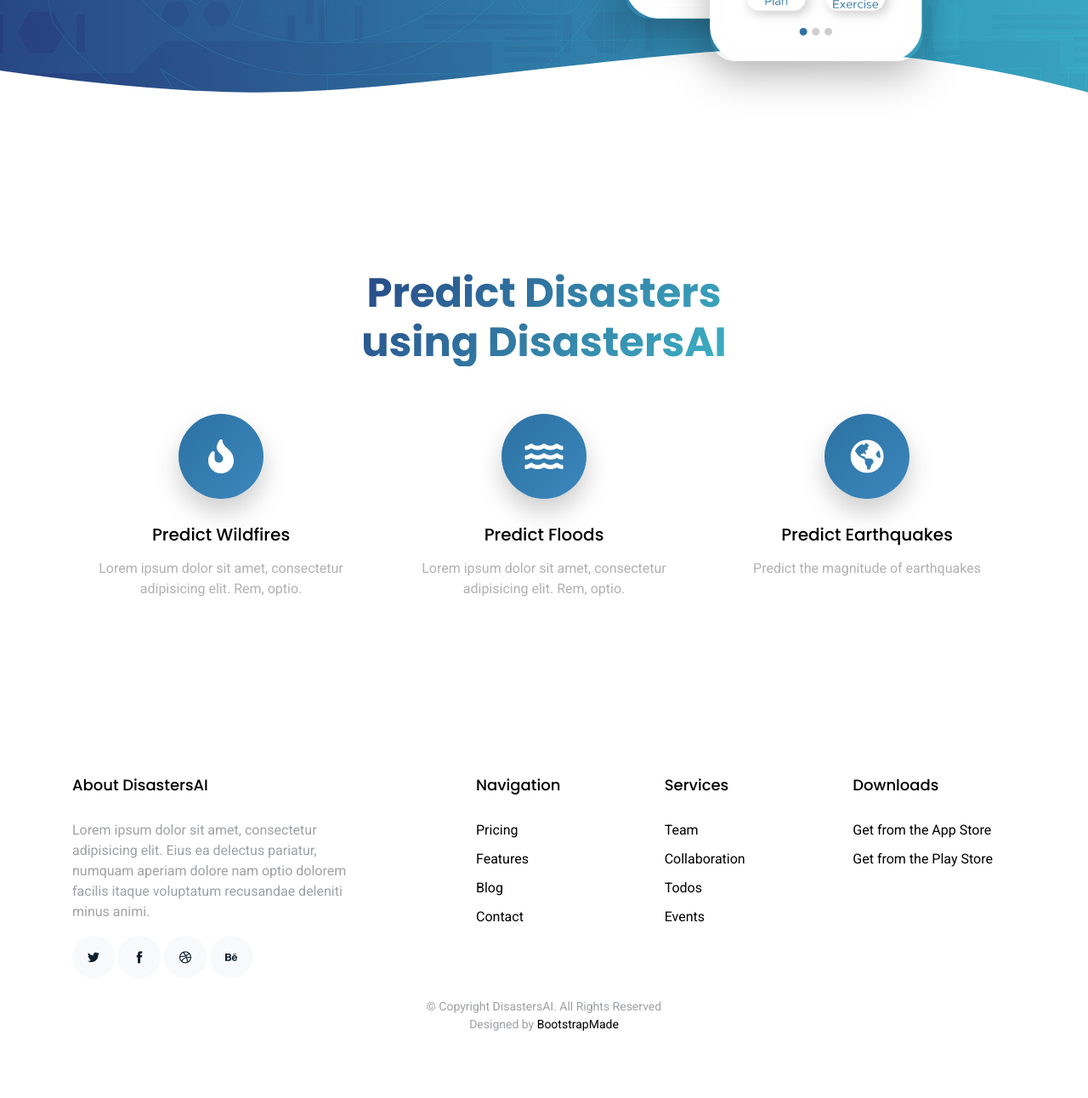
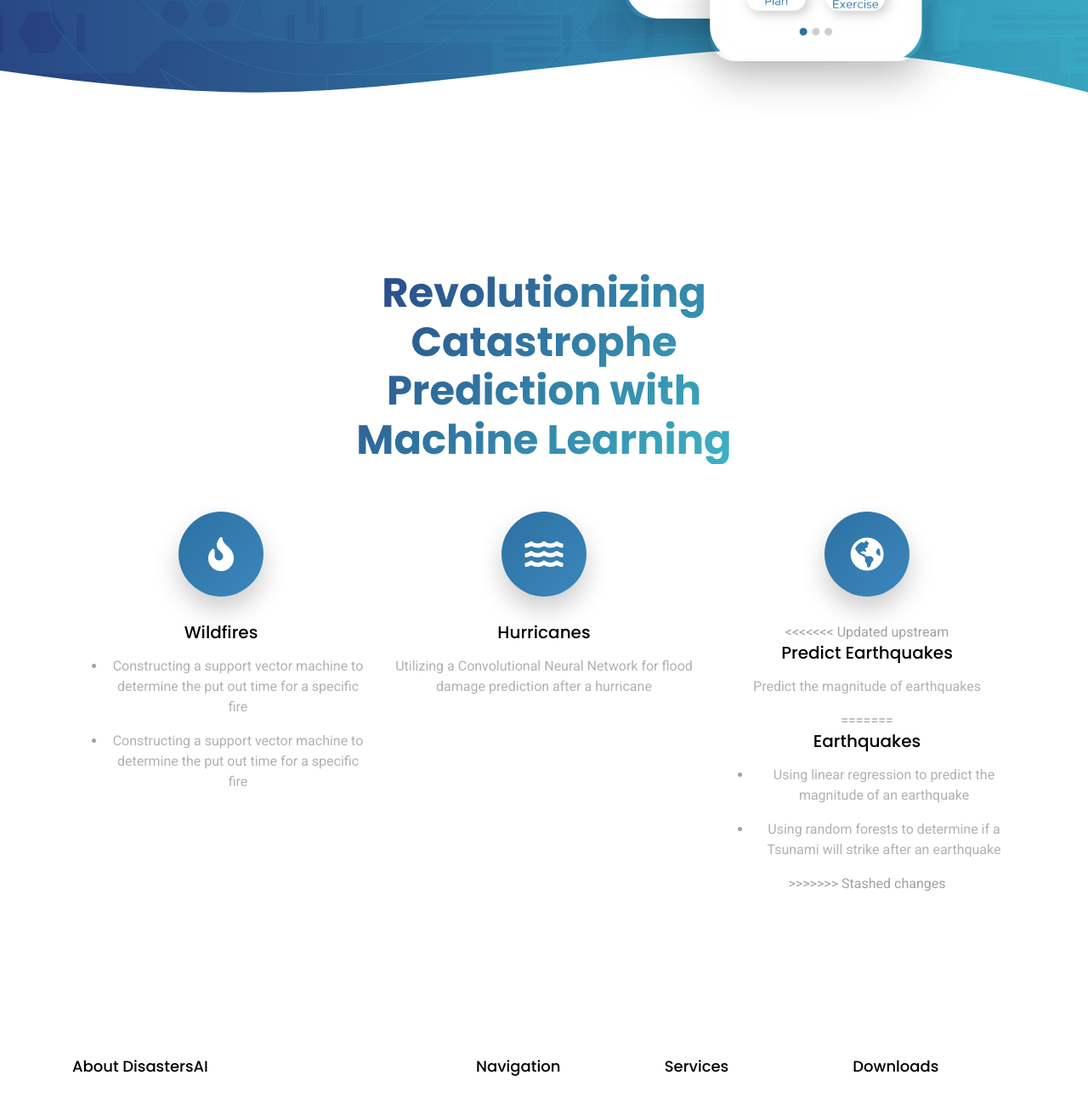
Before and after one commit to TeamDeltaHacks/DisastersAI, a Flask app: page / in a window 1280 px wide. Shown: the part 676-1968 px from the top of the page at 85% size. Before the commit the page ends 1889 px from the top, so only its background shows below. Run offline with Flask 2, Linux system fonts and the light colour scheme; some libraries are stand-ins or nearby versions.

Commit message:
Update index

```diff
--- a/templates/index.html
+++ b/templates/index.html
@@ -125,7 +125,7 @@
 
         <div class="row justify-content-center text-center mb-5">
           <div class="col-md-5" data-aos="fade-up">
-            <h2 class="section-heading">Predict Disasters using DisastersAI</h2>
+            <h2 class="section-heading">Revolutionizing Catastrophe Prediction with Machine Learning</h2>
           </div>
         </div>
 
@@ -135,8 +135,11 @@
               <div class="wrap-icon icon-1">
 	            <i class="icon fas fa-fire"></i>
               </div>
-              <h3 class="mb-3">Predict Wildfires</h3>
-              <p>Lorem ipsum dolor sit amet, consectetur adipisicing elit. Rem, optio.</p>
+              <h3 class="mb-3">Wildfires</h3>
+              <ul>
+                <li><p>Constructing a support vector machine to determine the put out time for a specific fire</p></li>
+                <li><p>Constructing a support vector machine to determine the put out time for a specific fire</p></li>
+              </ul>
             </div>
           </div>
           <div class="col-md-4" data-aos="fade-up" data-aos-delay="100">
@@ -144,8 +147,8 @@
               <div class="wrap-icon icon-1">
 	            <i class="icon fas fa-water"></i>
               </div>
-              <h3 class="mb-3">Predict Floods</h3>
-              <p>Lorem ipsum dolor sit amet, consectetur adipisicing elit. Rem, optio.</p>
+              <h3 class="mb-3">Hurricanes</h3>
+              <p>Utilizing a Convolutional Neural Network for flood damage prediction after a hurricane</p>
             </div>
           </div>
           <div class="col-md-4" data-aos="fade-up" data-aos-delay="200">
@@ -153,8 +156,17 @@
               <div class="wrap-icon icon-1">
                 <i class="icon fas fa-globe-americas"></i>
               </div>
+<<<<<<< Updated upstream
               <h3 class="mb-3">Predict Earthquakes</h3>
               <p>Predict the magnitude of earthquakes</p>
+=======
+              <h3 class="mb-3">Earthquakes</h3>
+              <ul>
+                <li><p>Using linear regression to predict the magnitude of an earthquake</p></li>
+                <li><p>Using random forests to determine if a Tsunami will strike after an earthquake</p></li>
+              </ul>
+
+>>>>>>> Stashed changes
             </div>
           </div>
         </div>
```
Also changed, not shown: 3 other files.
